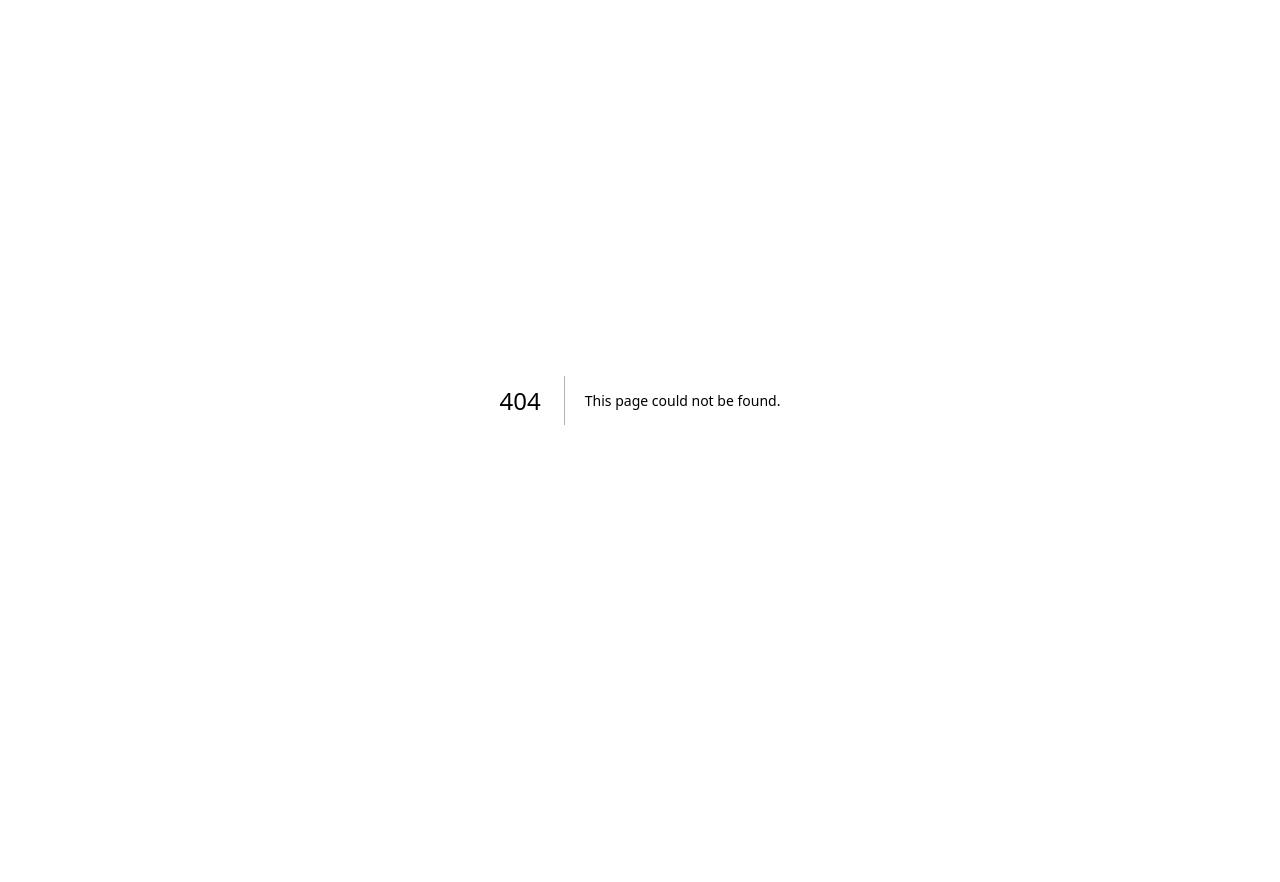
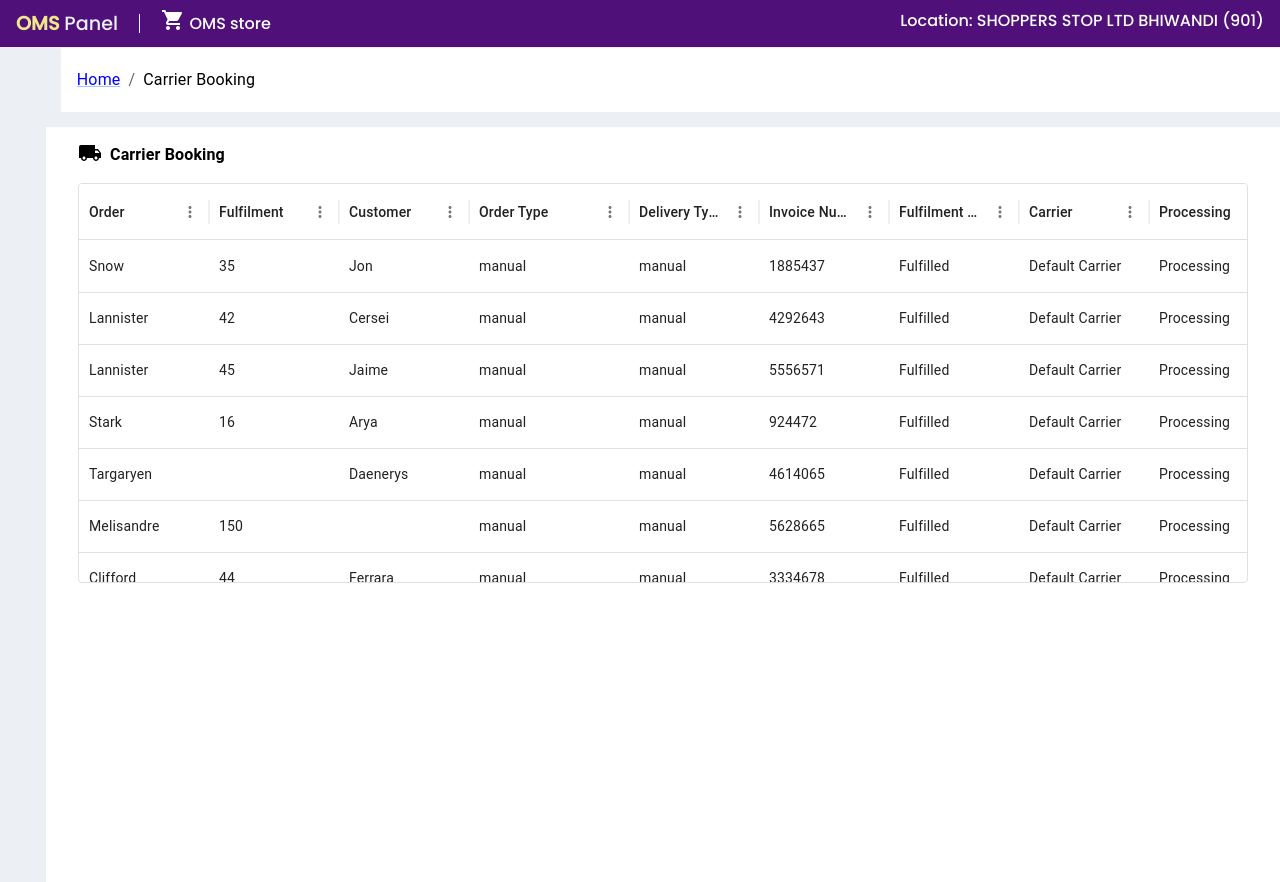
Before and after one commit to sshemantj/oms-panel, a Next.js app: page /carrier-booking in a window 1280 px wide. Before the commit this address had no page. Before the commit the page ends 800 px from the top, so only its background shows below. Built offline with nearby package versions, Linux system fonts and the light colour scheme.

Commit message:
demo route added

```diff
--- /dev/null
+++ b/src/pages/carrier-booking.tsx
@@ -0,0 +1,19 @@
+import MainLayout from "@/layout/MainLayout";
+import CarrierBooking from "@/modules/storeModule/subRoutesModule/carrierBooking";
+import { NextPage } from "next";
+import Head from "next/head";
+
+const Demo: NextPage = () => {
+  return (
+    <>
+      <Head>
+        <title>OMS Panel</title>
+      </Head>
+      <MainLayout>
+        <CarrierBooking />
+      </MainLayout>
+    </>
+  );
+};
+
+export default Demo;
```
